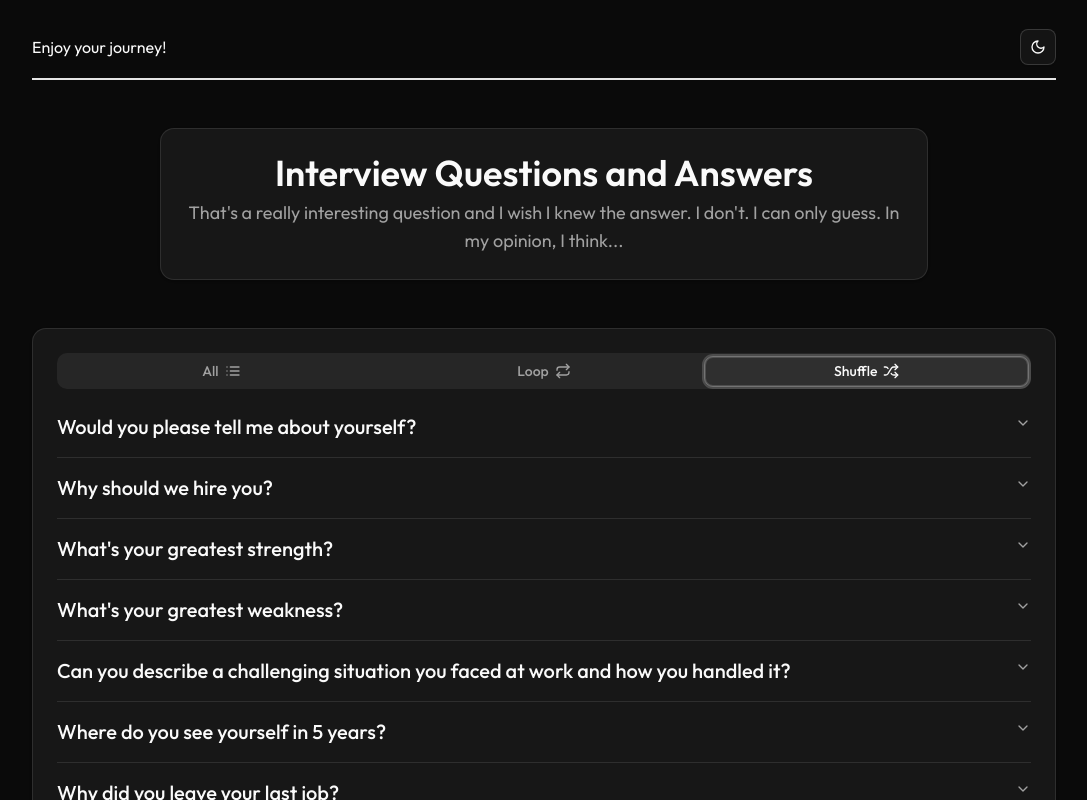
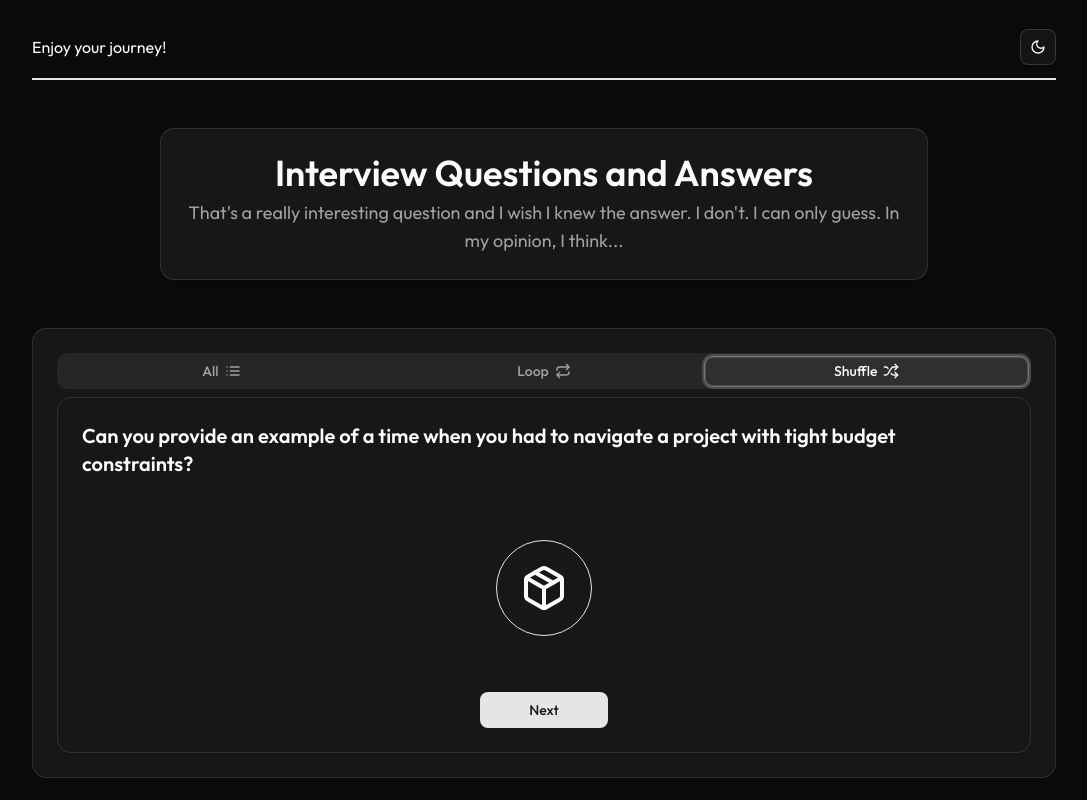
Before and after one commit to tttinh/interview-qa, a React (Vite) app: page / in a window 1280 px wide. Both pictures are taken after a click on the tab "Shuffle". Shown: the top 800 px of the page, without its empty margins (96-1183 px from the left). Built offline with nearby package versions, Linux system fonts and the light colour scheme.

Commit message:
Implement shuffle.

```diff
--- /dev/null
+++ b/src/components/question-shuffle.jsx
@@ -0,0 +1,53 @@
+import { Button } from '@/components/ui/button';
+import {
+  Card,
+  CardContent,
+  CardDescription,
+  CardFooter,
+  CardHeader,
+  CardTitle,
+} from '@/components/ui/card';
+import { questions } from '@/assets/data';
+import { useState } from 'react';
+import { Package, PackageOpen } from 'lucide-react';
+
+const QuestionShuffle = () => {
+  const [id, setID] = useState(Math.floor(Math.random() * questions.length));
+  const [isOpen, setIsOpen] = useState(false);
+
+  const handleClick = () => {
+    setIsOpen(false);
+    setID(Math.floor(Math.random() * questions.length));
+  };
+
+  return (
+    <Card>
+      <CardHeader>
+        <CardTitle className="text-lg sm:text-xl">
+          {questions[id].question}
+        </CardTitle>
+      </CardHeader>
+      <CardContent className="flex flex-col items-center gap-4 py-8">
+        <div
+          onClick={() => setIsOpen(!isOpen)}
+          className="border-primary flex h-24 w-24 cursor-pointer items-center justify-center rounded-full border transition-transform duration-300 hover:scale-110"
+        >
+          {isOpen ? <PackageOpen size={48} /> : <Package size={48} />}
+        </div>
+
+        <p
+          className={`text-primary/65 text-sm sm:text-lg ${isOpen ? 'block' : 'hidden'}`}
+        >
+          {questions[id].answer}
+        </p>
+      </CardContent>
+      <CardFooter>
+        <Button onClick={handleClick} className="mx-auto w-full sm:w-32">
+          Next
+        </Button>
+      </CardFooter>
+    </Card>
+  );
+};
+
+export default QuestionShuffle;
--- a/src/components/question-tabs.jsx
+++ b/src/components/question-tabs.jsx
@@ -3,6 +3,7 @@ import { Card, CardContent } from '@/components/ui/card';
 import { Tabs, TabsContent, TabsList, TabsTrigger } from '@/components/ui/tabs';
 import QuestionList from '@/components/question-list';
 import QuestionLoop from '@/components/question-loop';
+import QuestionShuffle from './question-shuffle';
 
 const tabs = [
   {
@@ -21,7 +22,7 @@ const tabs = [
     id: 'shuffle',
     label: 'Shuffle',
     icon: <Shuffle />,
-    component: <QuestionList />,
+    component: <QuestionShuffle />,
   },
 ];
 const QuestionTabs = () => {
```
